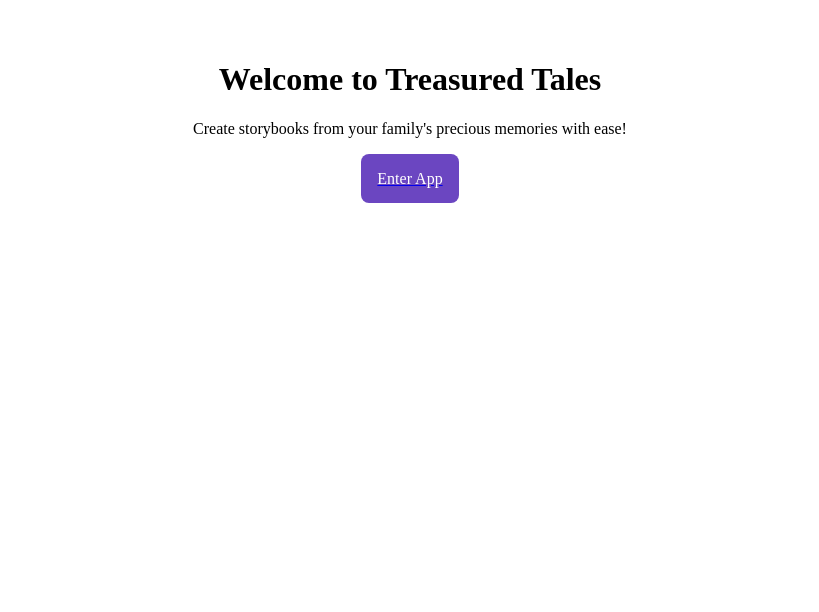
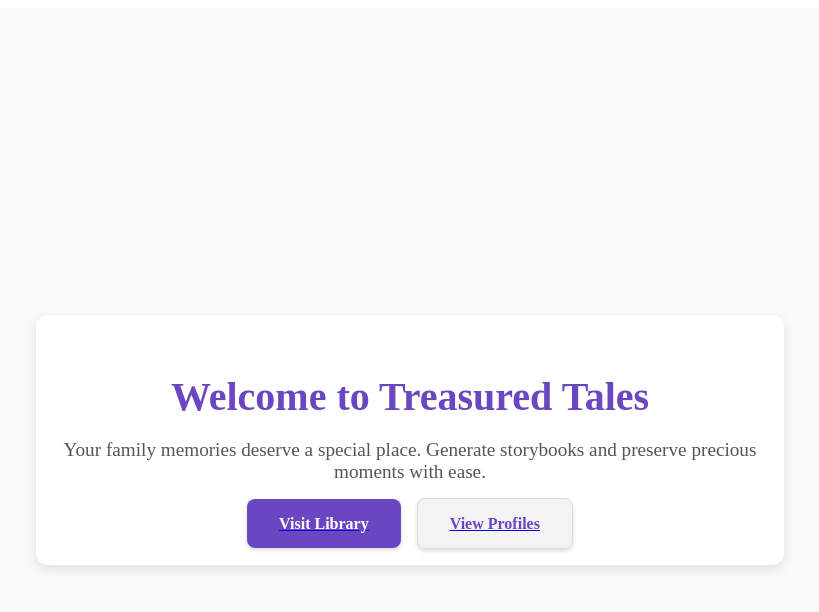
Before and after one commit to Gstewartuk/Treasured-Tales, a Next.js app: page / in a window 1280 px wide. Shown: the top 612 px of the page, without its empty margins (230-1049 px from the left). Built offline with nearby package versions, Linux system fonts and the light colour scheme.

Commit message:
Refactor Home component to AppHome with improved UI
Updated the Home component to AppHome and enhanced layout and styling.

```diff
--- a/pages/index.js
+++ b/pages/index.js
@@ -1,15 +1,75 @@
 import Link from 'next/link';
 
-export default function Home() {
+export default function AppHome() {
   return (
-    <main style={{ padding: '2rem', textAlign: 'center' }}>
-      <h1>Welcome to Treasured Tales</h1>
-      <p>Create storybooks from your family's precious memories with ease!</p>
-      <div style={{ marginTop: '2rem' }}>
-        <Link href="/app">
-          <a style={{ padding: '1rem', background: '#6b46c1', color: 'white', borderRadius: '8px', textDecoration: 'none' }}>Enter App</a>
-        </Link>
+    <div style={{
+      display: 'flex',
+      justifyContent: 'center',
+      alignItems: 'center',
+      minHeight: '100vh',
+      background: '#f9f9f9',
+      padding: '2rem',
+    }}>
+      <div style={{
+        maxWidth: '700px',
+        textAlign: 'center',
+        background: 'white',
+        borderRadius: '12px',
+        boxShadow: '0 4px 12px rgba(0,0,0,0.1)',
+        padding: '2rem 1.5rem',
+      }}>
+        <h1 style={{
+          fontSize: '2.5rem',
+          marginBottom: '1rem',
+          color: '#6b46c1',
+          fontWeight: 'bold',
+        }}>
+          Welcome to Treasured Tales
+        </h1>
+        <p style={{
+          fontSize: '1.2rem',
+          color: '#555',
+          marginBottom: '2rem',
+        }}>
+          Your family memories deserve a special place. Generate storybooks and preserve precious moments with ease.
+        </p>
+        <div style={{
+          display: 'flex',
+          justifyContent: 'center',
+          gap: '1rem',
+          marginTop: '1.5rem',
+        }}>
+          <Link href="/app/library">
+            <a style={{
+              padding: '1rem 2rem',
+              background: '#6b46c1',
+              color: 'white',
+              textDecoration: 'none',
+              borderRadius: '8px',
+              fontSize: '1rem',
+              fontWeight: 'bold',
+              boxShadow: '0 2px 4px rgba(0,0,0,0.15)',
+            }}>
+              Visit Library
+            </a>
+          </Link>
+          <Link href="/app/children/[id]">
+            <a style={{
+              padding: '1rem 2rem',
+              background: '#f3f3f3',
+              color: '#6b46c1',
+              textDecoration: 'none',
+              borderRadius: '8px',
+              fontSize: '1rem',
+              fontWeight: 'bold',
+              boxShadow: '0 2px 4px rgba(0,0,0,0.15)',
+              border: '1px solid #ddd',
+            }}>
+              View Profiles
+            </a>
+          </Link>
+        </div>
       </div>
-    </main>
+    </div>
   );
 }
```
